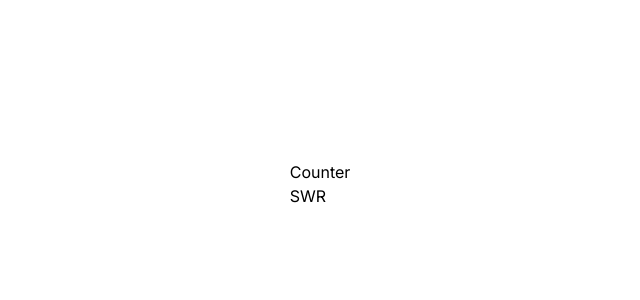
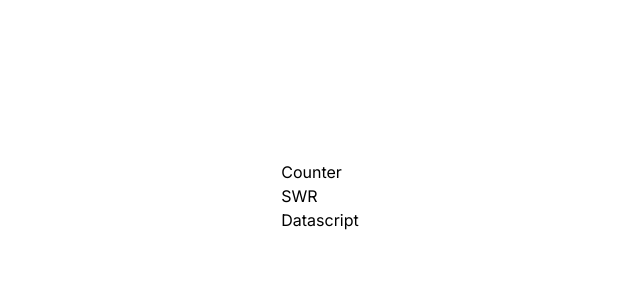
Before and after one commit to RYOTA-F/next-in-memoty-db, a Next.js app: page / in a window 1280 px wide. Shown: the top 300 px of the page, without its empty margins (320-960 px from the left). Built offline with nearby package versions, Linux system fonts and the light colour scheme.

Commit message:
:sparkles: Datascript

```diff
--- /dev/null
+++ b/src/app/datascript/page.tsx
@@ -0,0 +1,9 @@
+'use client'
+
+import { addTodo } from '@/db/datascript/datascript'
+
+export default function UseDatascriptPage() {
+  addTodo()
+
+  return <h1>UseDatascriptPage</h1>
+}
--- a/src/app/page.tsx
+++ b/src/app/page.tsx
@@ -10,6 +10,9 @@
         <div>
           <Link href="/swr">SWR</Link>
         </div>
+        <div>
+          <Link href="/datascript">Datascript</Link>
+        </div>
       </div>
     </main>
   )
--- /dev/null
+++ b/src/db/datascript/datascript.ts
@@ -0,0 +1,6 @@
+import ds from 'datascript'
+
+export const addTodo = () => {
+  console.log('addTodo')
+  console.log(ds)
+}
--- /dev/null
+++ b/src/types/datascript.d.ts
@@ -0,0 +1 @@
+declare module 'datascript' {}
```
